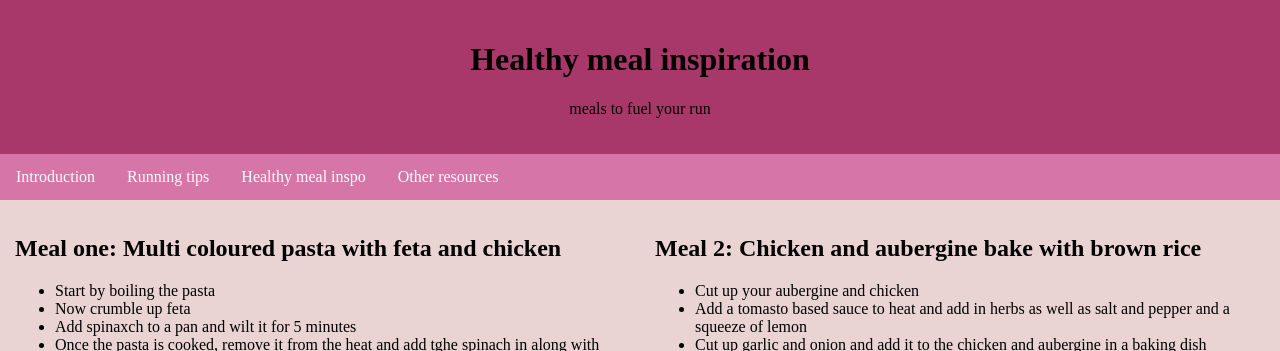
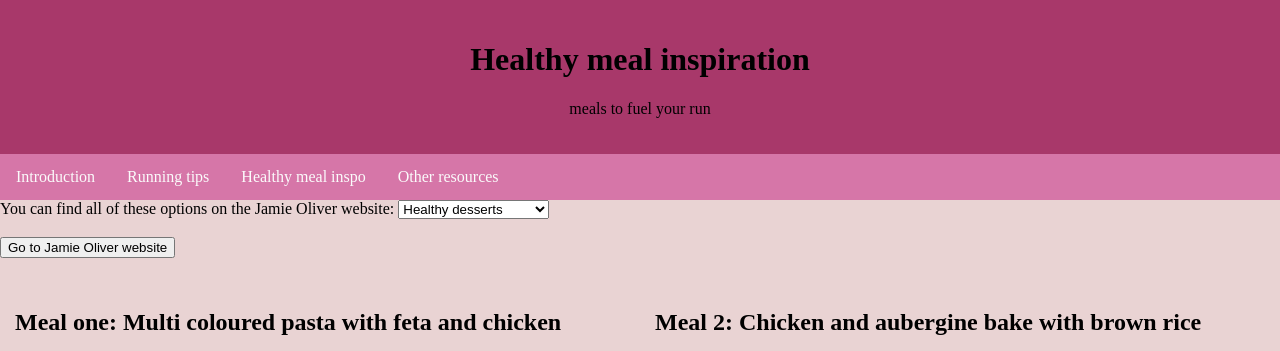
Before and after one commit to eabhs/website-, a plain HTML site: page running.html in a window 1280 px wide. Shown: the top 351 px of the page. Drawn offline with Linux system fonts and the light colour scheme.

Commit message:
Add files via upload

```diff
--- a/running.html
+++ b/running.html
@@ -77,6 +77,22 @@
       <a href="other.html">Other resources</a>
     </div>
 
+    <!-- internal link -->
+
+    <form action="https://www.jamieoliver.com/">
+        <label for="cars">You can find all of these options on the Jamie Oliver website:</label>
+        <select name="Recipes" id="cars">
+          <option value="Healthy desserts">Healthy desserts</option>
+          <option value="Salads">Salads</option>
+          <option value="Meals with oats">Meals with oats</option>
+          <option value="Protein packed meals">Protein packed meals</option>
+          <option value="Vegetarian dishes ">Vegetarian dishes</option>
+        </select>
+        <br><br>
+        <input type="submit" value="Go to Jamie Oliver website">
+      </form>
+      <!-- select by tag/element -->
+
 
         <div class="column">
           <h2>Meal one: Multi coloured pasta with feta and chicken</h2>
```
